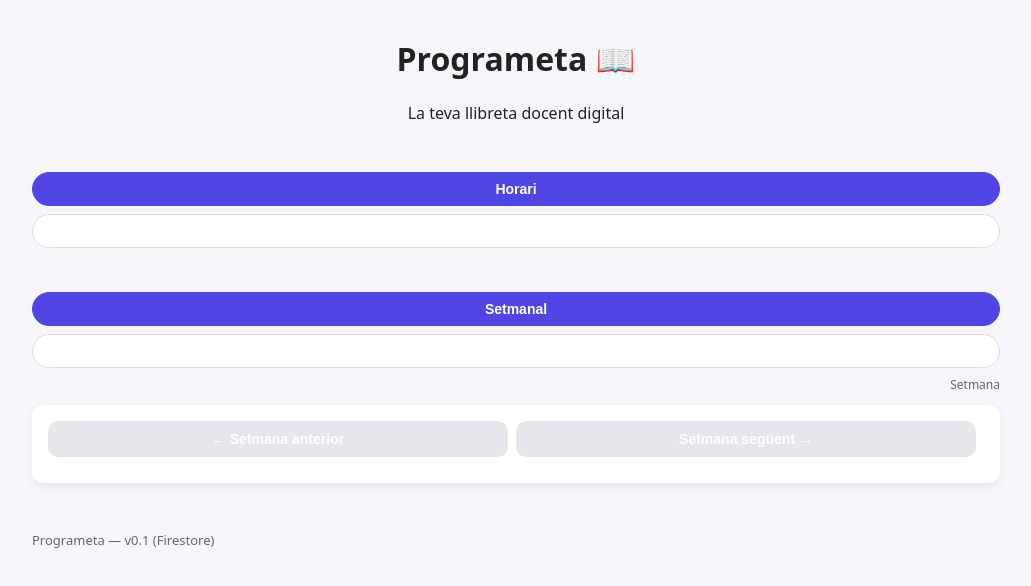
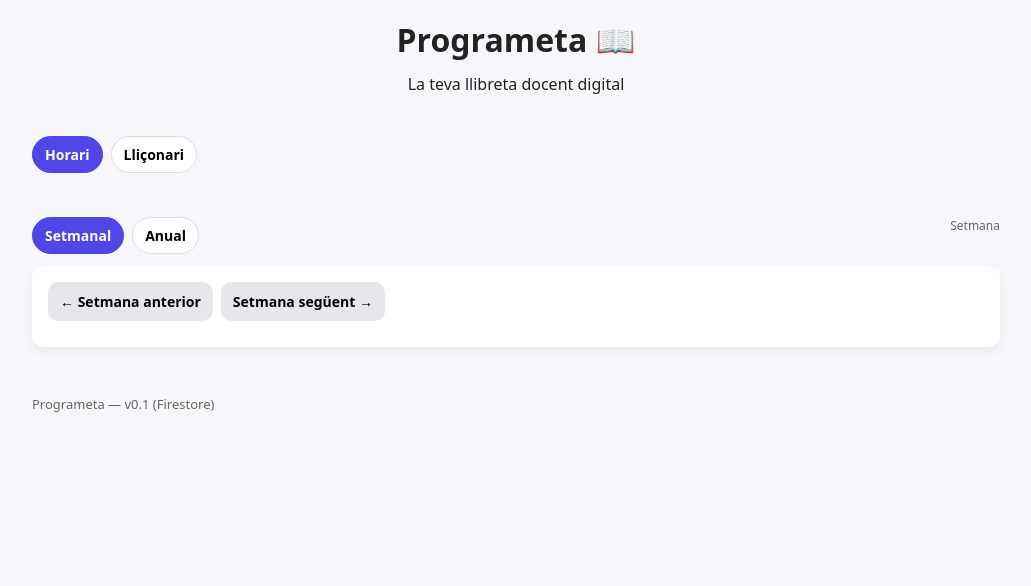
Before and after one commit to polroviraguilar/Programeta, a plain HTML site: page index.html in a window 1280 px wide. Shown: the whole page, without its empty margins (124-1155 px from the left). Drawn offline with Linux system fonts and the light colour scheme; a script that the page names is missing.

Commit message:
Update style.css

```diff
--- a/css/style.css
+++ b/css/style.css
@@ -1,18 +1,92 @@
-:root { --maxw: 900px; --pad: 16px; --gap: 12px; }
-* { box-sizing: border-box; }
-body { font-family: system-ui, Arial, sans-serif; margin: 0; background: #f7f7fb; color: #222; }
-.container { max-width: var(--maxw); margin: 0 auto; padding: var(--pad); }
-header { text-align: center; }
-.card { background: #fff; padding: 16px; border-radius: 12px; box-shadow: 0 4px 12px rgba(0,0,0,.06); margin-bottom: 16px; }
-.grid { display: grid; grid-template-columns: repeat(3, 1fr); gap: var(--gap); }
-input, textarea, button { width: 100%; padding: 10px; border: 1px solid #ddd; border-radius: 10px; font-size: 14px; }
-button { cursor: pointer; border: 0; background: #4f46e5; color: #fff; font-weight: 600; }
+:root {
+  --maxw: 1000px;
+  --pad: 16px;
+  --gap: 12px;
+  --primary: #4f46e5;
+  --danger: #ef4444;
+  --muted: #666;
+  --bg: #f7f7fb;
+}
+
+* { box-sizing: border-box; margin: 0; padding: 0; }
+
+body {
+  font-family: system-ui, Arial, sans-serif;
+  background: var(--bg);
+  color: #222;
+  line-height: 1.5;
+}
+
+h1, h2, h3 { margin-bottom: 8px; }
+p { margin-bottom: 8px; }
+
+.container {
+  max-width: var(--maxw);
+  margin: 0 auto;
+  padding: var(--pad);
+}
+
+header { text-align: center; margin-bottom: 20px; }
+
+.card {
+  background: #fff;
+  padding: 16px;
+  border-radius: 12px;
+  box-shadow: 0 4px 12px rgba(0,0,0,.06);
+  margin-bottom: 16px;
+}
+
+input, textarea, select, button {
+  font-family: inherit;
+  font-size: 14px;
+}
+
+input, textarea, select {
+  width: 100%;
+  padding: 10px;
+  border: 1px solid #ddd;
+  border-radius: 10px;
+}
+
+button {
+  cursor: pointer;
+  border: 0;
+  padding: 10px 12px;
+  border-radius: 10px;
+  font-weight: 600;
+}
+
+button.primary { background: var(--primary); color: #fff; }
+button.ghost { background: #e5e7eb; }
+button.danger { background: var(--danger); color: #fff; }
 button:hover { filter: brightness(1.05); }
+
+.muted { color: var(--muted); font-size: 13px; }
+
 .list { display: grid; gap: 10px; }
-.item { display: grid; gap: 8px; padding: 12px; border: 1px solid #eee; border-radius: 10px; background: #fafafe; }
-.item-head { display: flex; align-items: baseline; justify-content: space-between; gap: 10px; }
-.badge { padding: 2px 8px; background: #eef2ff; border-radius: 999px; font-size: 12px; }
-.actions { display: flex; gap: 8px; }
-.actions button { background: #ef4444; }
-.muted { color: #666; font-size: 13px; }
-@media (max-width: 700px) { .grid { grid-template-columns: 1fr; } }
+.item {
+  display: grid;
+  gap: 8px;
+  padding: 12px;
+  border: 1px solid #eee;
+  border-radius: 10px;
+  background: #fafafe;
+}
+
+.item-head {
+  display: flex;
+  align-items: baseline;
+  justify-content: space-between;
+  gap: 10px;
+}
+
+.badge {
+  padding: 2px 8px;
+  background: #eef2ff;
+  border-radius: 999px;
+  font-size: 12px;
+}
+
+@media (max-width: 700px) {
+  .row.cols-2 { grid-template-columns: 1fr !important; }
+}
```
